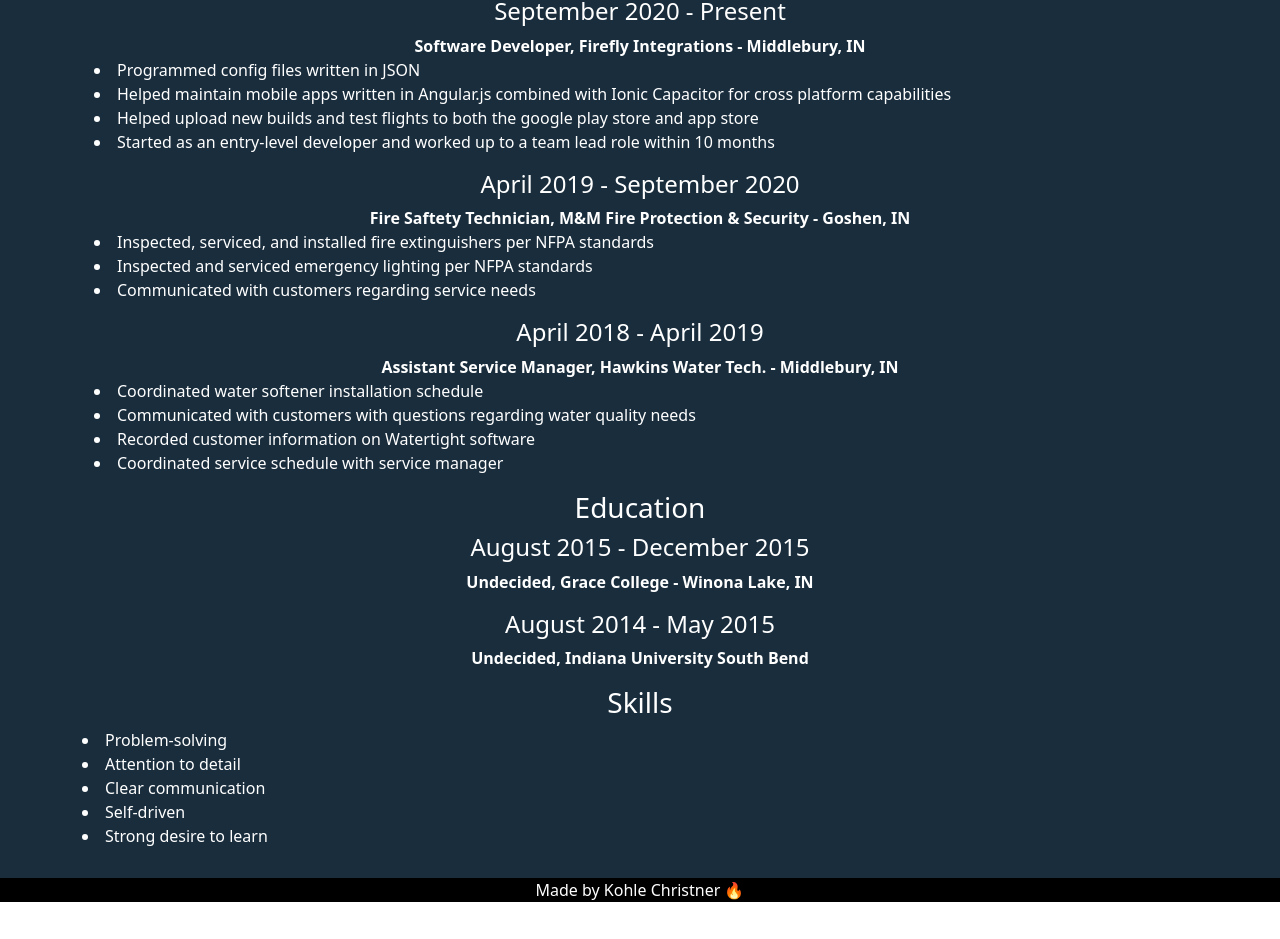
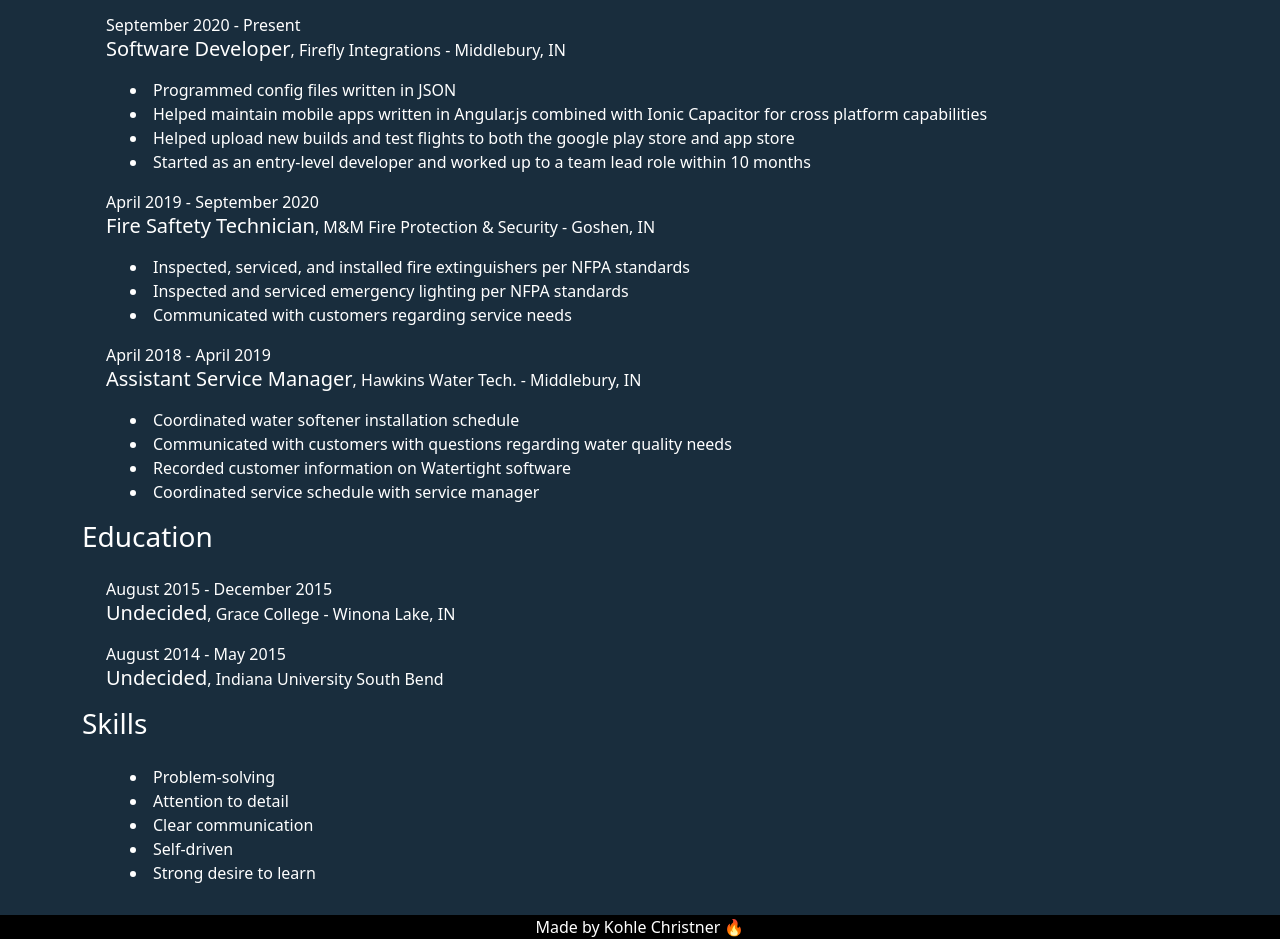
Before and after one commit to kohleChristner95/portfolio-website, a React (Create React App) app: page /Resume in a window 1280 px wide. Shown: the part 439-1378 px from the top of the page. Before the commit the page ends 1341 px from the top, so only its background shows below. Built offline with nearby package versions, Linux system fonts and the light colour scheme.

Commit message:
Further editing with styles

```diff
--- a/src/Components/ResumeComponents/List.js
+++ b/src/Components/ResumeComponents/List.js
@@ -4,15 +4,15 @@
   console.log("look here", props.list);
   let list = props.list;
   return (
-    <div key={list.jobTitle} className="container">
-      <h4>{list.timeLine}</h4>
-      <div style={{ fontWeight: "Bold" }}>
-        {list.jobTitle}, {list.location}
+    <div key={list.jobTitle} className="container text-start">
+      <div className="ms-4">{list.timeLine}</div>
+      <div className="ms-4">
+        <b className="h5">{list.jobTitle}</b>, {list.location}
       </div>
-      <div className="mb-3 lh-base">
+      <div className="my-3 lh-base">
         {list.responsibilities.map((item) => {
           return (
-            <div className="list-group">
+            <div className="list-group ms-5">
               <li className="text-start" key={item}>
                 {item}
               </li>
--- a/src/Components/ResumeComponents/Main.js
+++ b/src/Components/ResumeComponents/Main.js
@@ -88,9 +88,9 @@
       for (const x of listArray) {
         if (x.length > 3) {
           return (
-            <div>
+            <div className="container">
               {x.map((list) => {
-                return <li className="text-start">{list}</li>;
+                return <li className="text-start ms-5">{list}</li>;
               })}
               <div style={{ height: "30px" }}></div>
             </div>
@@ -101,11 +101,13 @@
   }
 
   return (
-    <div className="container">
+    <div className="container-fluid">
       {props.headerTitles.map((headerName) => {
         return (
           <>
-            <h3 key={headerName}>{headerName}</h3>
+            <h3 className="container text-start mb-4" key={headerName}>
+              {headerName}
+            </h3>
             {mappingList(headerName)}
           </>
         );
```
